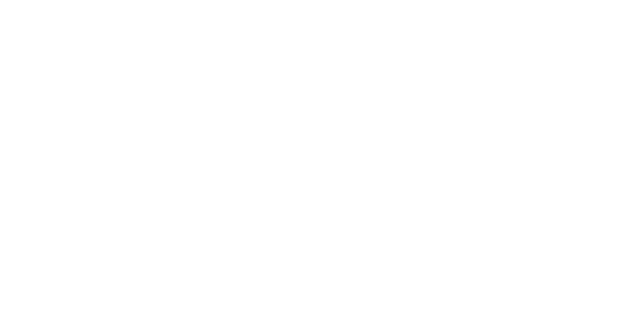
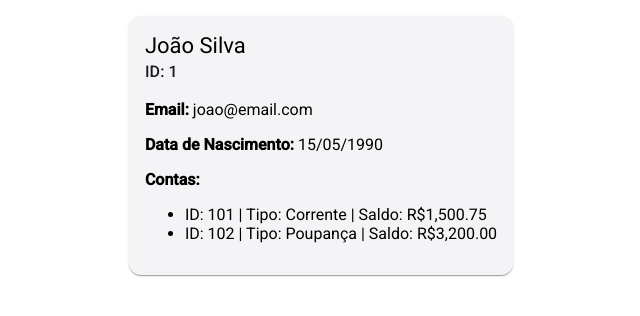
Before and after one commit to maurimnadal/hackathon-compass, an Angular app in the folder frontend/: page /listar-cliente in a window 1280 px wide. Before the commit this address led to /. Shown: the top 316 px of the page, without its empty margins (319-959 px from the left). Built offline with nearby package versions, Linux system fonts and the light colour scheme.

Commit message:
adicionar estrutura do card para listar o cliente, definir interface Cliente

```diff
--- a/frontend/src/app/app.routes.ts
+++ b/frontend/src/app/app.routes.ts
@@ -1,3 +1,7 @@
 import { Routes } from '@angular/router';
+import { ListarCliente } from './components/cliente/listar-cliente/listar-cliente';
 
-export const routes: Routes = [];
+export const routes = [
+  // ...outras rotas...
+  { path: 'listar-cliente', component: ListarCliente }
+];
--- /dev/null
+++ b/frontend/src/app/components/cliente/listar-cliente/listar-cliente.css
@@ -0,0 +1,9 @@
+.containerListarCliente{
+    display: flex;
+    align-items: center;
+    justify-content: center;
+    flex-flow: column nowrap;
+    width: 100%;
+    height: auto;
+    gap: 1rem;
+}
--- /dev/null
+++ b/frontend/src/app/components/cliente/listar-cliente/listar-cliente.html
@@ -0,0 +1,22 @@
+<main class="containerListarCliente">
+  <mat-card *ngFor="let cliente of clientes" class="cliente-card">
+    <mat-card-header>
+      <mat-card-title>{{ cliente.nome }}</mat-card-title>
+      <mat-card-subtitle>ID: {{ cliente.id_cliente }}</mat-card-subtitle>
+    </mat-card-header>
+    <mat-card-content>
+      <p><strong>Email:</strong> {{ cliente.email }}</p>
+      <p><strong>Data de Nascimento:</strong> {{ cliente.data_nascimento | date:'dd/MM/yyyy' }}</p>
+      <div>
+        <strong>Contas:</strong>
+        <ul>
+          <li *ngFor="let conta of cliente.contas">
+            ID: {{ conta.id_conta }} |
+            Tipo: {{ conta.tipo }} |
+            Saldo: {{ conta.saldo | currency:'BRL':'symbol':'1.2-2' }}
+          </li>
+        </ul>
+      </div>
+    </mat-card-content>
+  </mat-card>
+</main>
--- /dev/null
+++ b/frontend/src/app/components/cliente/listar-cliente/listar-cliente.ts
@@ -0,0 +1,41 @@
+import { Component } from '@angular/core';
+import { CommonModule } from '@angular/common';
+import { MatCardModule } from '@angular/material/card';
+
+export interface Conta {
+  id_conta: number;
+  tipo: string;
+  saldo: number;
+}
+
+export interface Cliente {
+  id_cliente: number;
+  nome: string;
+  email: string;
+  data_nascimento: Date;
+  contas: Conta[];
+}
+
+@Component({
+  selector: 'app-listar-cliente',
+  standalone: true,
+  imports: [CommonModule, MatCardModule],
+  templateUrl: './listar-cliente.html',
+  styleUrl: './listar-cliente.css'
+})
+
+//verificar recebimento do formato da data
+export class ListarCliente {
+  clientes: Cliente[] = [
+    {
+      id_cliente: 1,
+      nome: 'João Silva',
+      email: 'joao@email.com',
+      data_nascimento: new Date(1990, 4, 15),
+      contas: [
+        { id_conta: 101, tipo: 'Corrente', saldo: 1500.75 },
+        { id_conta: 102, tipo: 'Poupança', saldo: 3200.00 }
+      ]
+    }
+  ];
+}
```
Also changed, not shown: 1 other file (tests, documents, lock files or other folders).
